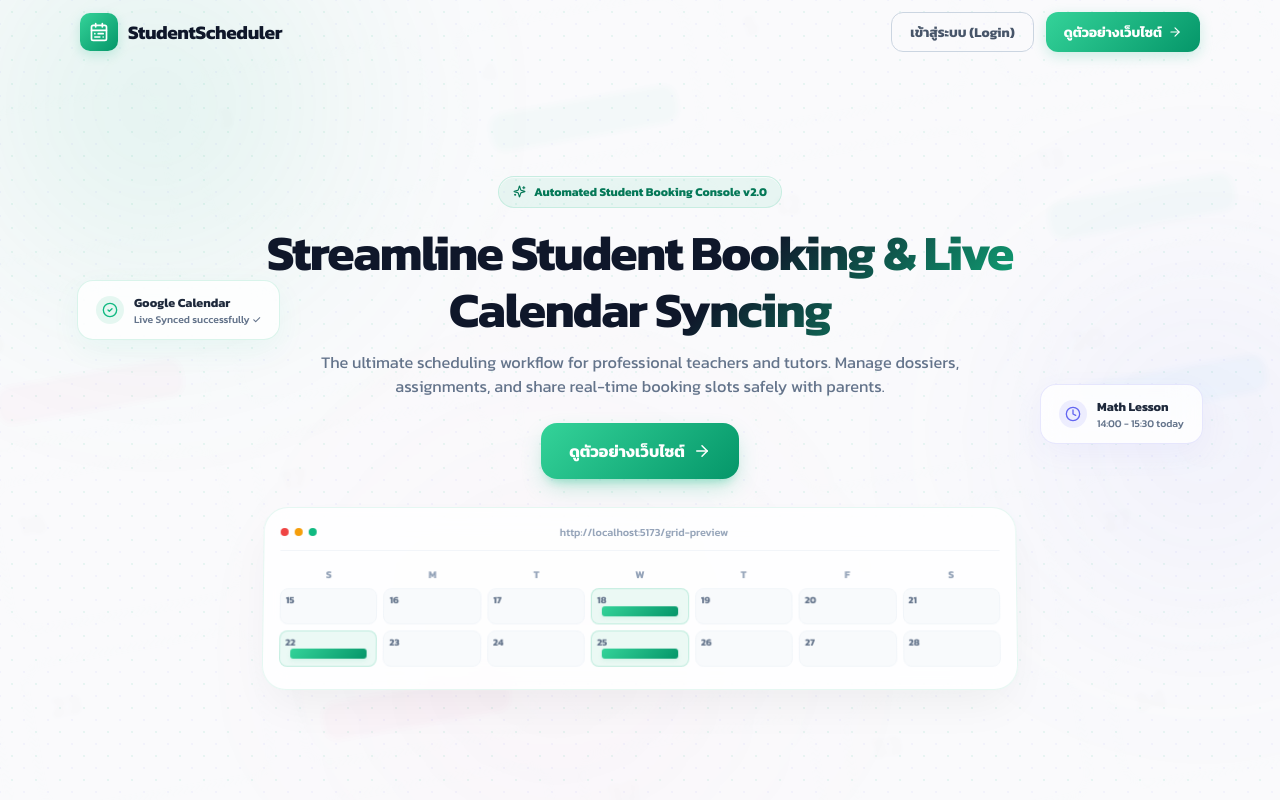
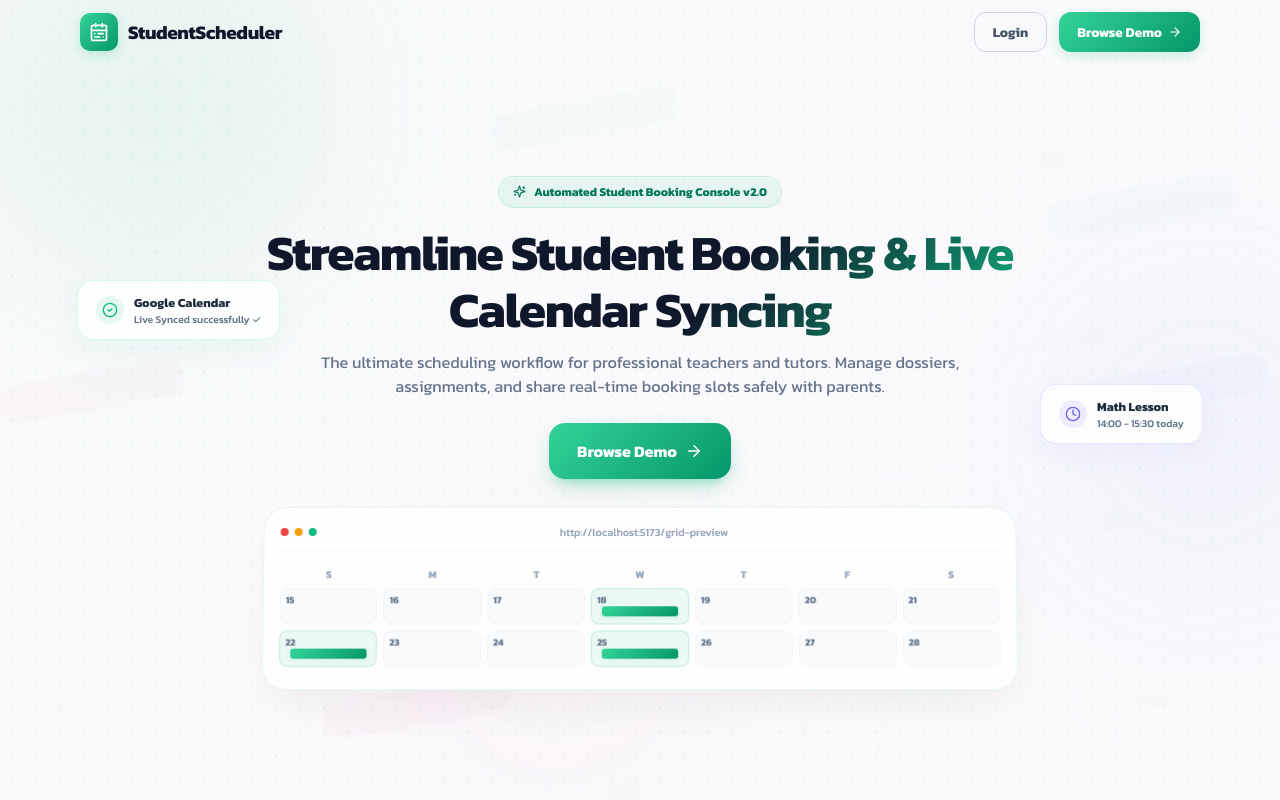
Before and after one commit to rabaikhian/jadsans, a React (Vite) app in the folder frontend/: page / in a window 1280 px wide. Built offline with nearby package versions, Linux system fonts and the light colour scheme; no server answers; the HTML template or start-up script is replaced by a standard one.

Commit message:
Convert landing page header and buttons back to English (Login and Browse Demo)

```diff
--- a/frontend/src/components/LandingView.jsx
+++ b/frontend/src/components/LandingView.jsx
@@ -268,7 +268,7 @@ export default function LandingView({ onViewSchedule, onTeacherPortal }) {
               e.currentTarget.style.color = '#475569';
             }}
           >
-            เข้าสู่ระบบ (Login)
+            Login
           </button>
 
           <button
@@ -298,7 +298,7 @@ export default function LandingView({ onViewSchedule, onTeacherPortal }) {
               e.currentTarget.style.boxShadow = '0 4px 14px rgba(16, 185, 129, 0.2)';
             }}
           >
-            ดูตัวอย่างเว็บไซต์
+            Browse Demo
             <ArrowRight size={14} />
           </button>
         </div>
@@ -401,7 +401,7 @@ export default function LandingView({ onViewSchedule, onTeacherPortal }) {
               e.currentTarget.style.boxShadow = '0 10px 25px -5px rgba(16, 185, 129, 0.3), 0 8px 10px -6px rgba(16, 185, 129, 0.3)';
             }}
           >
-            ดูตัวอย่างเว็บไซต์
+            Browse Demo
             <ArrowRight size={18} />
           </button>
 
```
